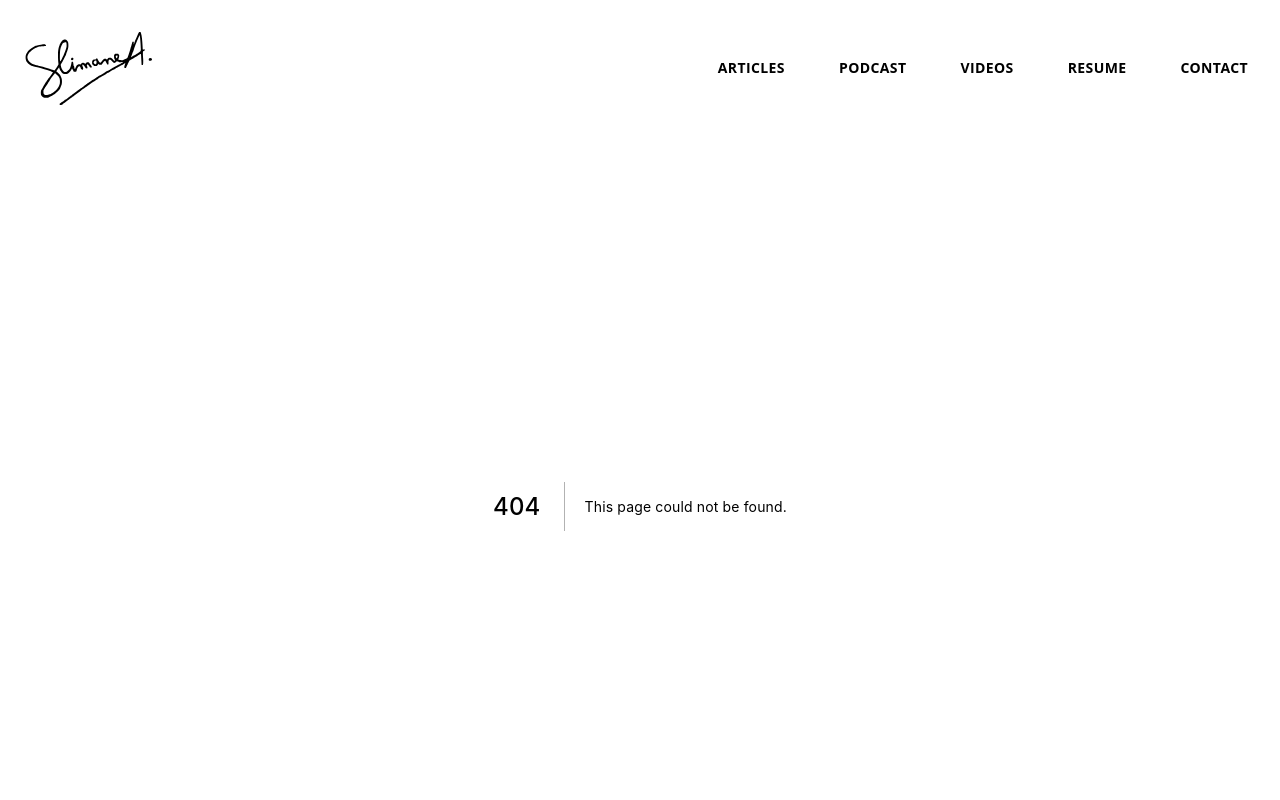
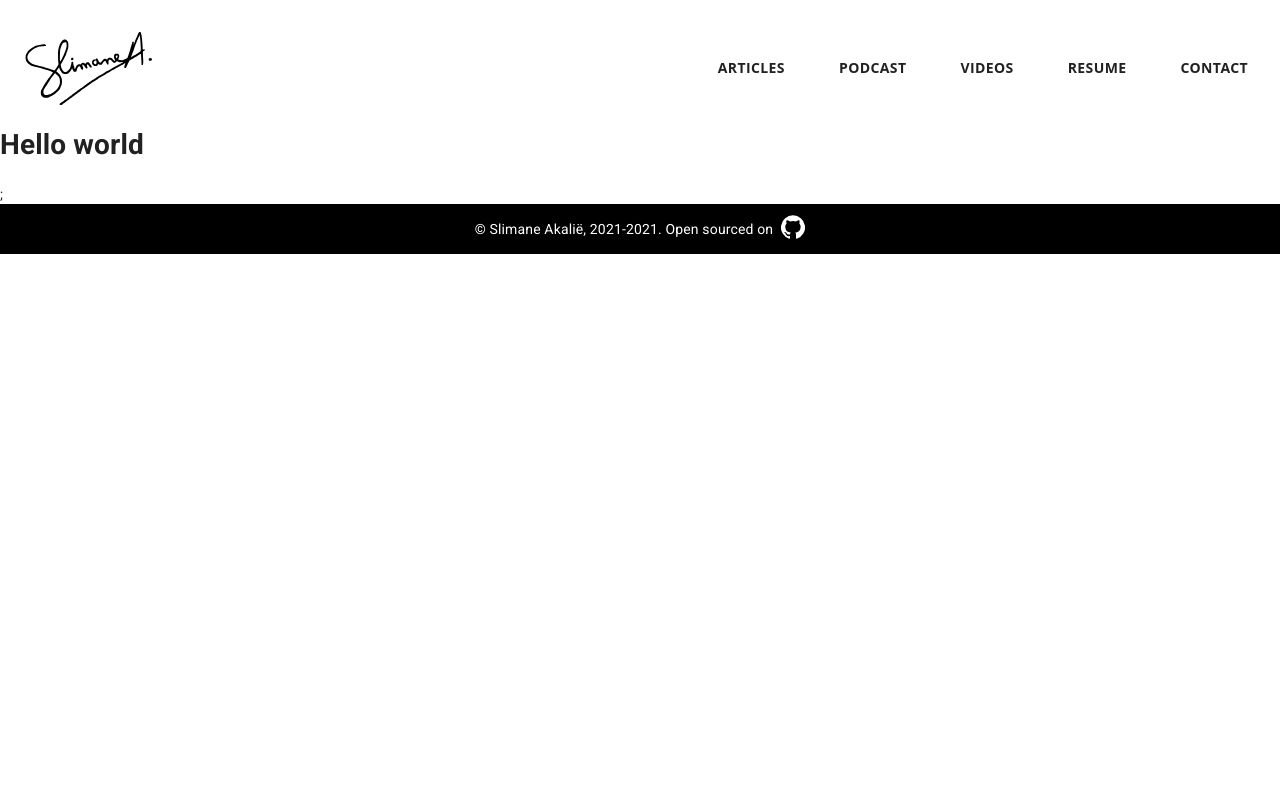
Before and after one commit to slimaneakalie/slimane.io, a Next.js app: page /articles in a window 1280 px wide. Before the commit this address had no page. Shown: the top 800 px of the page. Built offline with nearby package versions, Linux system fonts and the light colour scheme.

Commit message:
chore: initial commit

```diff
--- /dev/null
+++ b/pages/articles.tsx
@@ -0,0 +1,14 @@
+import ArticlesPageContainer from "../src/containers/articles/articlesPage.container";
+import Head from "next/head";
+import React from "react";
+
+export default function Articles(): JSX.Element {
+  return (
+    <>
+      <Head>
+        <title>Articles | Slimane Akalië</title>
+      </Head>
+      <ArticlesPageContainer />;
+    </>
+  );
+}
--- /dev/null
+++ b/src/components/articles/ArticlesPage.tsx
@@ -0,0 +1,3 @@
+export default function ArticlesPage(): JSX.Element {
+  return <h1>Hello world</h1>;
+}
--- /dev/null
+++ b/src/containers/articles/articlesPage.container.tsx
@@ -0,0 +1,5 @@
+import ArticlesPage from "../../components/articles/ArticlesPage";
+
+export default function ArticlesPageContainer(): JSX.Element {
+  return <ArticlesPage />;
+}
```
